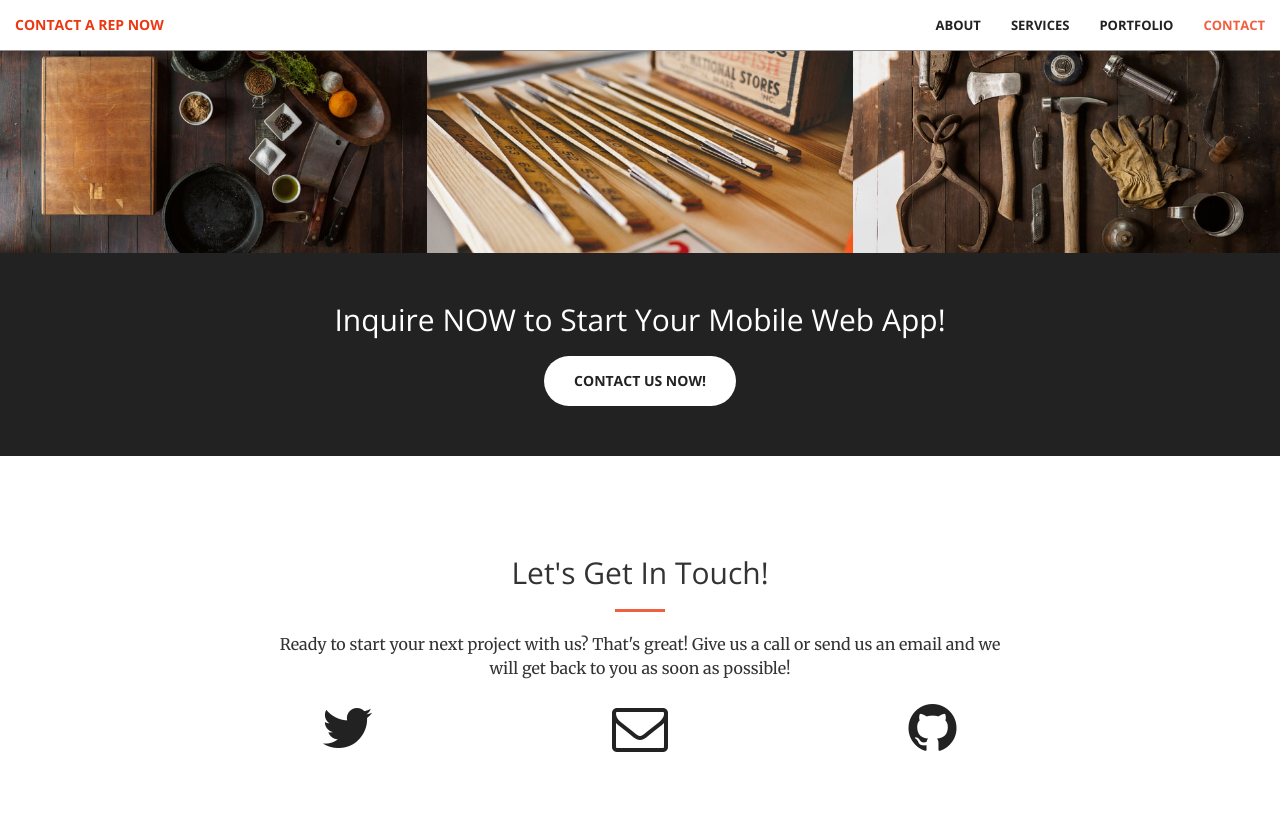
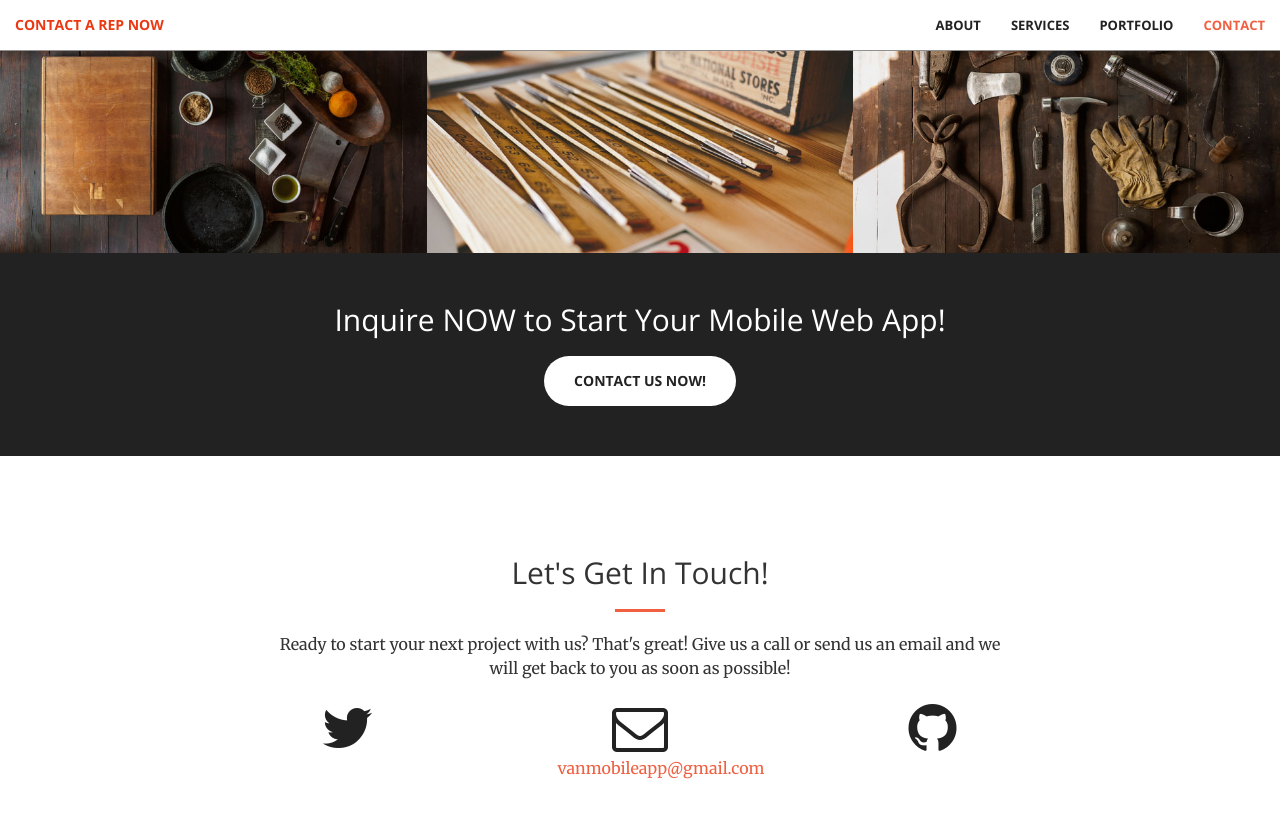
Before and after one commit to VanMobile/MobileApps, a Jekyll site: the page built from index.html, in a window 1280 px wide and 900 px high, scrolled down 2007 px. Shown: the top 818 px of the window. Built offline with Jekyll 4.4.1, drawn with Linux system fonts in a browser that asks for light colours.

Commit message:
update config

```diff
--- a/_config.yml
+++ b/_config.yml
@@ -1,6 +1,6 @@
 # Site settings
-title:
-email:
+title: Van Mobile Apps
+email: vanmobileapp@gmail.com
 description: > # this means to ignore newlines until "baseurl:"
 baseurl: "" # the subpath of your site, e.g. /blog/
 url: "" # the base hostname & protocol for your site
```
